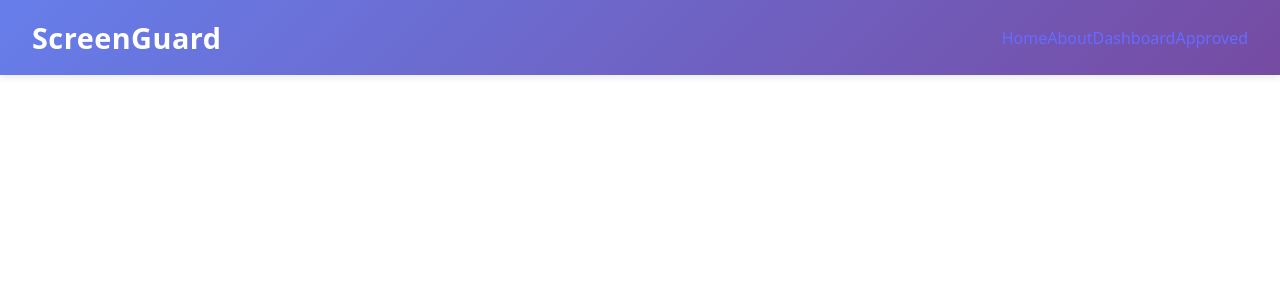
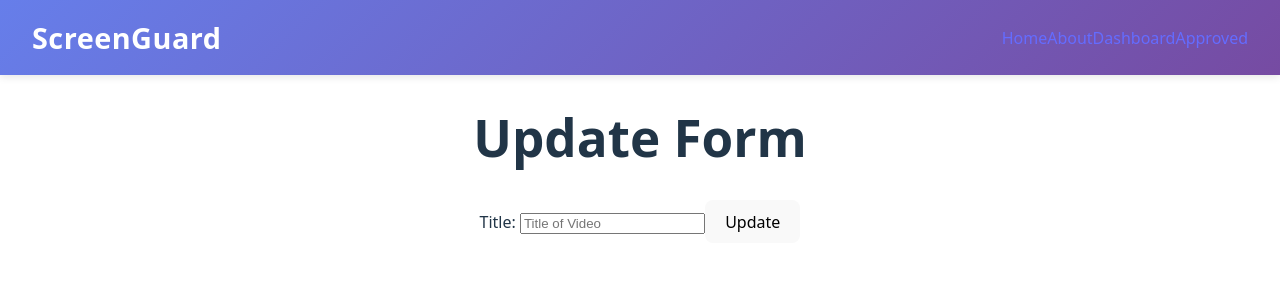
Before and after one commit to angelalita77/Capstone-ScreenGuard-FE, a React (Vite) app: page /updateform in a window 1280 px wide. Shown: the top 300 px of the page. Built offline with nearby package versions, Linux system fonts and the light colour scheme; no server answers.

Commit message:
Added UpdateForm page to update/change title of video from my database

```diff
--- a/package.json
+++ b/package.json
@@ -11,6 +11,7 @@
   },
   "dependencies": {
     "axios": "^1.12.2",
+    "bootstrap": "^5.3.8",
     "react": "^19.1.1",
     "react-dom": "^19.1.1",
     "react-router-dom": "^7.9.4"
--- a/src/App.jsx
+++ b/src/App.jsx
@@ -8,6 +8,8 @@ import Home from './pages/HomePage/Home'
 import About from './pages/AboutPage/About'
 import Dashboard from './pages/DashboardPage/Dashboard'
 import Approved from './pages/ApprovedPage/Approved'
+import UpdateForm from './pages/UpdateFormPage/UpdateForm'
+
 
 
 
@@ -25,6 +27,8 @@ function App() {
           {/* <Route element={<ProtectedRoutes />}> */}
           <Route path="/dashboard" element={<Dashboard />} />
           <Route path="/approved" element={<Approved />} />
+          <Route path="/updateform" element={<UpdateForm />} />
+
 
         </Routes>
       </main>
@@ -33,4 +37,5 @@ function App() {
   )
 }
 
+
 export default App
--- a/src/pages/DashboardPage/Dashboard.jsx
+++ b/src/pages/DashboardPage/Dashboard.jsx
@@ -1,5 +1,6 @@
 import { useEffect, useState } from "react"
 import axios from "axios";
+import { Link } from "react-router-dom";
 
 
 const apiStr = "http://localhost:3000/api/videos/"
@@ -81,7 +82,8 @@ async function handleDelete(_id)
                             <h2>{video.title}</h2>
                             <p>URL: <a href={video.url} target="_blank" rel="noopener noreferrer">{video.url}</a></p>
                             <img src={video.thumbnail[0]} alt="video" />
-                            <button onClick={(e)=>handleUpdate(video._id, e.target.value)}>Update</button>
+                            <Link to={`/UpdateForm`}><button onClick={(e)=>handleUpdate(video._id, e.target.value)}>Update</button></Link>
+                            {/* <button onClick={(e)=>handleUpdate(video._id, e.target.value)}>Update</button> */}
                             <button onClick={()=>handleDelete(video._id)}>Delete</button>
                             {/* Add more video properties here as needed */}
                         </div>
--- /dev/null
+++ b/src/pages/UpdateFormPage/UpdateForm.jsx
@@ -0,0 +1,46 @@
+import React from 'react'
+import { useState, useEffect } from 'react';
+import axios from 'axios';
+
+const apiStr = "http://localhost:3000/api/videos/"
+
+function UpdateForm() {
+const [videoData, setVideoData] = useState(null);
+
+    useEffect(() => {
+    // 💡 CORRECTED: Renamed the async function to 'fetchVideoData'
+    // to avoid collision with the state setter.
+    async function fetchVideoData() {
+    try {
+
+      let res = await axios.get(apiStr);
+
+      let data = res.data;
+
+
+      // 💡 CORRECTED: Using the state setter function to update state.
+      setVideoData(data);
+     console.log(res.data);
+
+    } catch (err) {
+      console.error(err.message);
+    }
+  }
+  // 💡 Calling the newly named function
+  fetchVideoData();
+  // Dependency array is empty, so it only runs once after the initial render.
+  }, []);
+
+  return (
+    <div>
+        <h1> Update Form</h1>
+        <form>
+            <label>Title: </label>
+            <input type="text" name='name' placeholder='Title of Video' />
+            <button>Update</button>
+        </form>
+    </div>
+  )
+}
+
+export default UpdateForm
```
Also changed, not shown: src/pages/CreatePage/Create.jsx (added), 1 other file (tests, documents, lock files or other folders).
